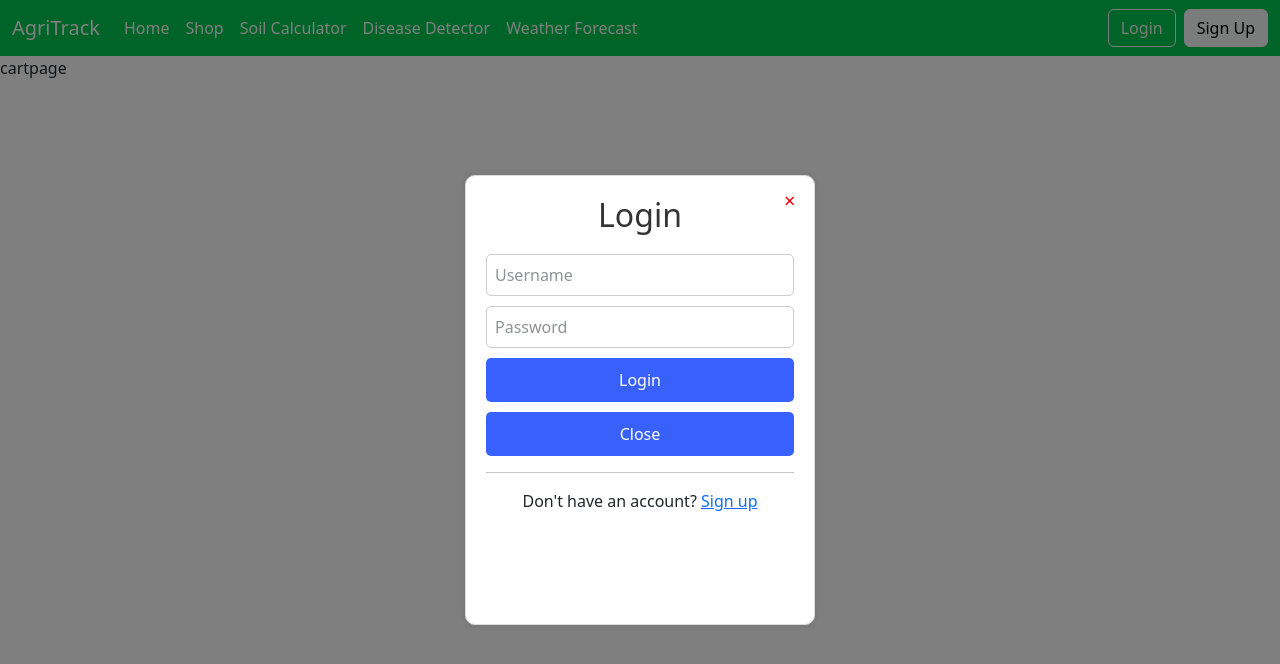
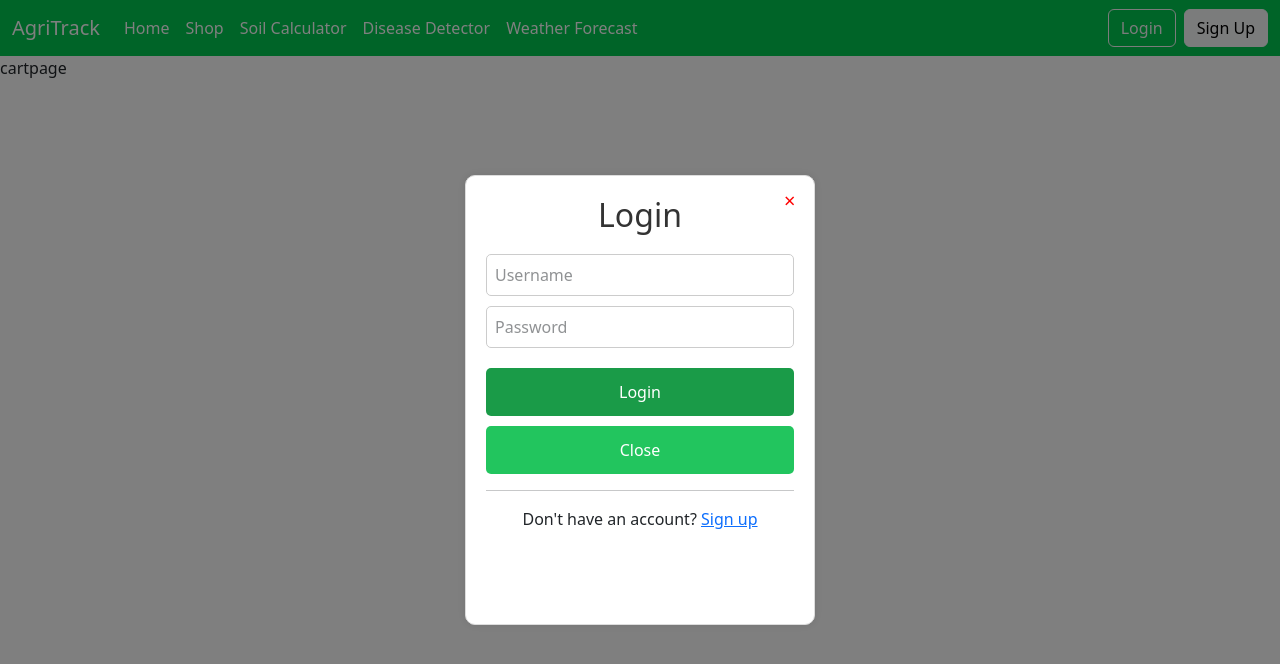
Before and after one commit to TalipTun/KCL-hackathon, a React (Vite) app in the folder my-app/: page /cart in a window 1280 px wide. Both pictures are taken after a click on the button "Login". Shown: the top 664 px of the page. Built offline with nearby package versions, Linux system fonts and the light colour scheme.

Commit message:
signin and signup design

```diff
--- a/my-app/src/components/Login.jsx
+++ b/my-app/src/components/Login.jsx
@@ -55,9 +55,33 @@ const Login = ({ isOpen, onClose }) => {
               onChange={(e) => setPassword(e.target.value)}
               required
             />
-            <button type="submit">Login</button>
+            <button
+              type="submit"
+              style={{
+                backgroundColor: "rgba(26, 155, 72, 1)",
+                color: "white",
+                padding: "12px 20px",
+                borderRadius: "5px",
+                cursor: "pointer",
+                border: "none",
+                marginTop: "10px"
+              }}
+            >
+              Login
+            </button>
           </form>
-          <button className="closeButton" onClick={onClose} style={{ marginTop: "10px" }}>
+          <button
+            onClick={onClose}
+            style={{
+              backgroundColor: "rgba(34, 197, 94, 1)",
+              color: "white",
+              padding: "12px 20px",
+              borderRadius: "5px",
+              cursor: "pointer",
+              border: "none",
+              marginTop: "10px"
+            }}
+          >
             Close
           </button>
           <hr />
--- a/my-app/src/components/SignUp.jsx
+++ b/my-app/src/components/SignUp.jsx
@@ -65,9 +65,9 @@ const SignUp = ({ isOpen, onClose }) => {
               onChange={(e) => setConfirmPassword(e.target.value)}
               required
             />
-            <button type="submit">Sign Up</button>
+            <button type="submit" style={{backgroundColor: "rgba(26, 155, 72, 1)"}}>Sign Up</button>
           </form>
-          <button className="closeButton" onClick={onClose} style={{ marginTop: "10px" }}>
+          <button className="closeButton" onClick={onClose} style={{ marginTop: "10px", backgroundColor: "rgba(34, 197, 94, 1)" }}>
             Close
           </button>
           <hr />
```
